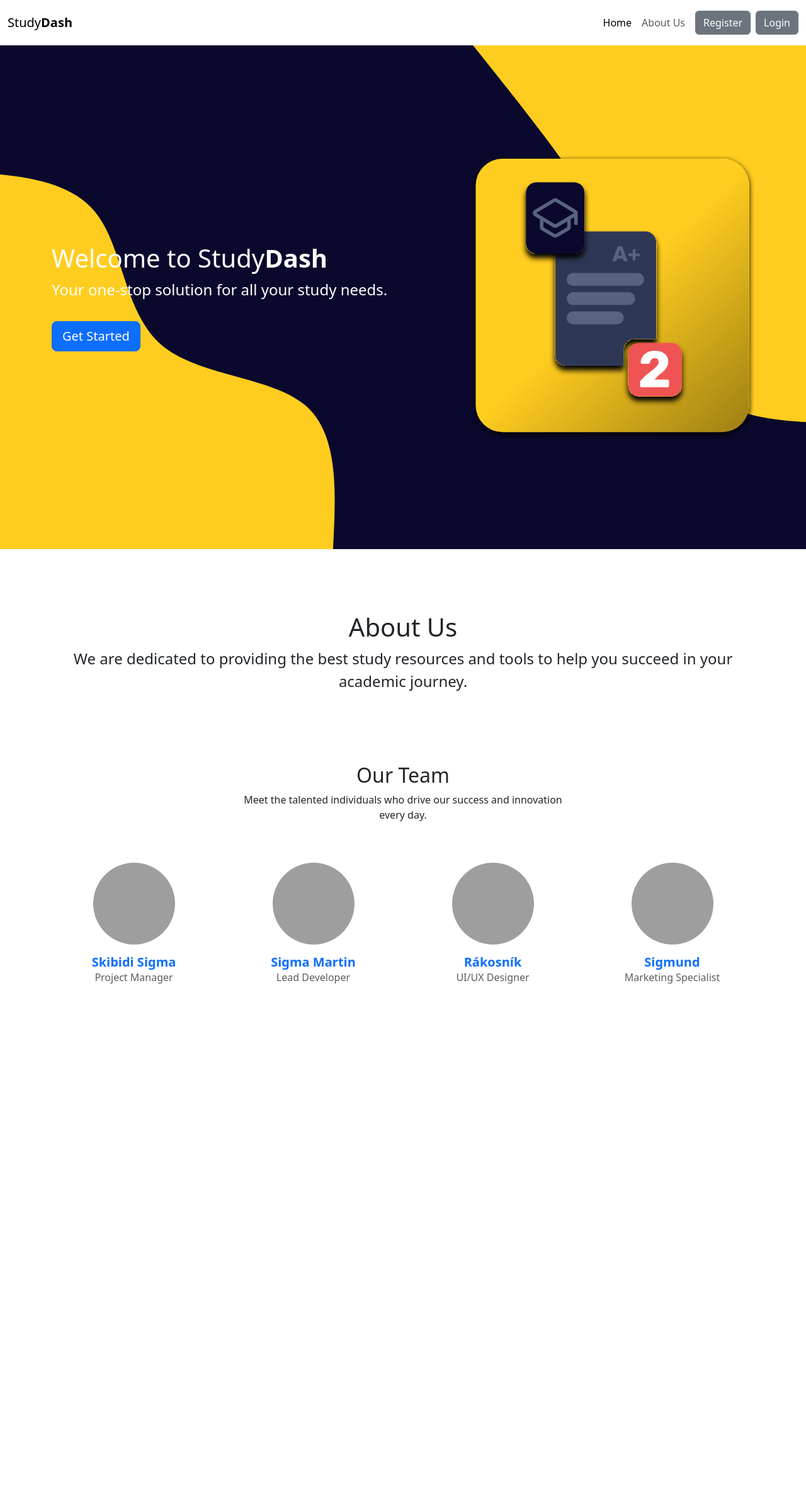
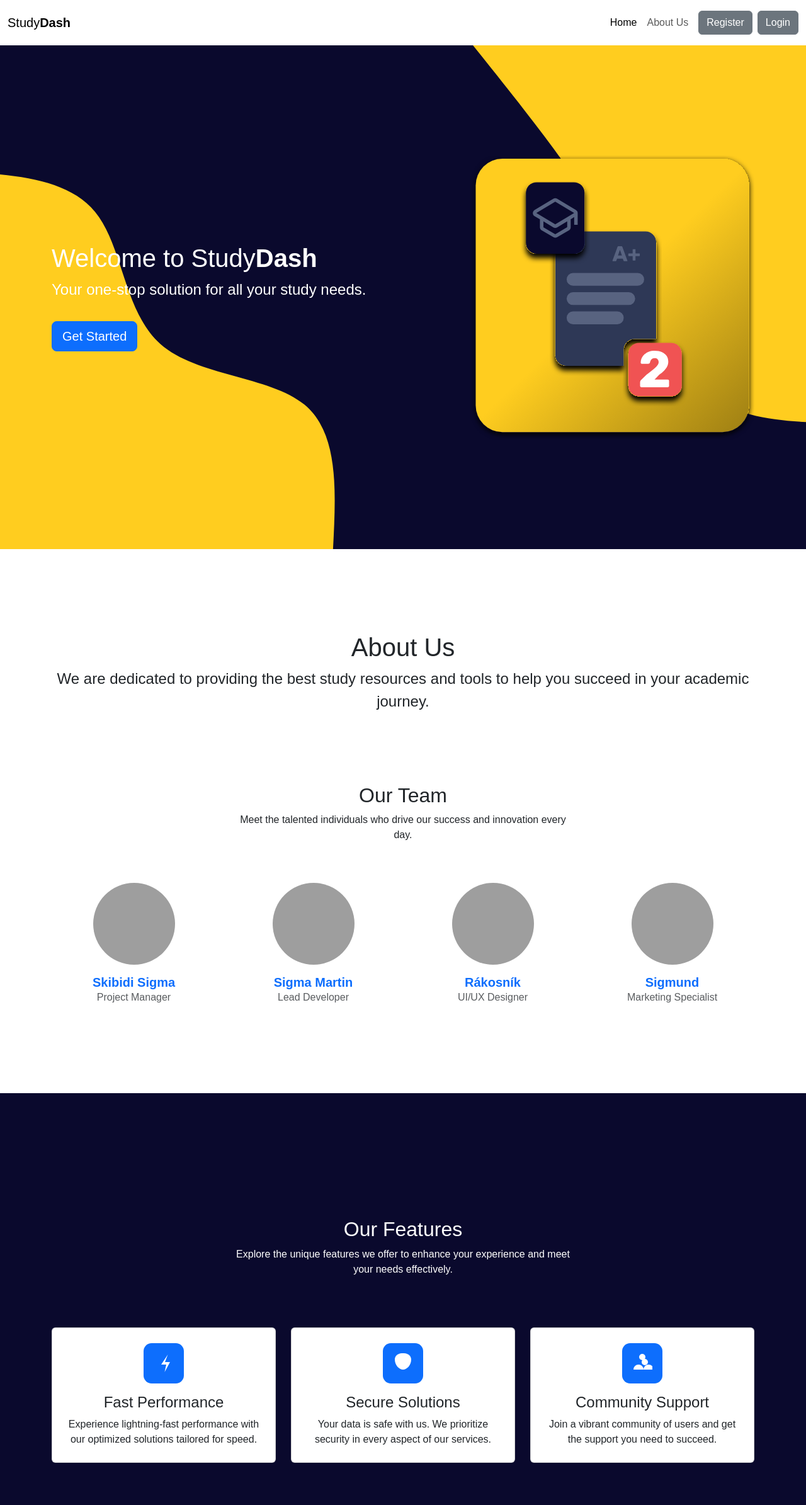
Before and after one commit to wMartyyS/bootstrap-homework, a website: page index.html in a window 1280 px wide. Shown: the whole page at 63% size. Before the commit the page ends 1672 px from the top, so only its background shows below. Drawn offline with nearby package versions, Linux system fonts and the light colour scheme; grey boxes are pictures that could not be loaded.

Commit message:
Sigma goon

```diff
--- a/index.html
+++ b/index.html
@@ -8,16 +8,23 @@
 </head>
 <body>
 
-<header>
+<header class="sticky-top">
     <nav class="navbar navbar-expand-md bg-body py-3">
-        <div class="container-fluid"><a class="navbar-brand d-flex align-items-center" href="#">
-                    <span>Study<b>Dash</b></span></a><button data-bs-toggle="collapse" class="navbar-toggler" data-bs-target="#navcol-2"><span class="visually-hidden">Toggle navigation</span><span class="navbar-toggler-icon"></span></button>
+    <div class="container-fluid">
+        <a class="navbar-brand d-flex align-items-center" href="#">
+            <span>Study<b>Dash</b></span>
+        </a>
+        <button data-bs-toggle="collapse" class="navbar-toggler" data-bs-target="#navcol-2">
+            <span class="visually-hidden">Toggle navigation</span>
+            <span class="navbar-toggler-icon"></span>
+        </button>
         <div class="collapse navbar-collapse" id="navcol-2">
             <ul class="navbar-nav ms-auto">
                 <li class="nav-item"><a class="nav-link active" href="#">Home</a></li>
-                    <li class="nav-item"><a class="nav-link" href="#">About Us</a></li>
-                </ul><a class="btn btn-secondary ms-md-2" role="button" href="#">Register</a>
-                </ul><a class="btn btn-secondary ms-md-2" role="button" href="#">Login</a>
+                <li class="nav-item"><a class="nav-link" href="#about">About Us</a></li>
+            </ul>
+            <a class="btn btn-secondary ms-md-2" role="button" href="./register.html">Register</a>
+            <a class="btn btn-secondary ms-md-2" role="button" href="./login.html">Login</a>
         </div>
     </div>
 </nav>
@@ -30,7 +37,7 @@
                 <div class="col-md-7 d-flex flex-column align-items-center align-items-md-start mb-1 mb-md-0">
                     <h1 class="fs-1 fs-md-1 text-white">Welcome to Study<b>Dash</b></h1>
                     <p class="fs-4 fs-md-4 text-white">Your one-stop solution for all your study needs.</p>
-                    <a class="btn btn-primary btn-lg mt-3" href="#">Get Started</a>
+                    <a class="btn btn-primary btn-lg mt-3" href="#about">Get Started</a>
                 </div>
                 <div class="col-md-5 mb-2 mb-md-0 d-flex justify-content-center">
                     <img src="./imgs/logo.svg" alt="Hero Image" class="img-fluid h-auto">
@@ -39,7 +46,7 @@
         </div>
     </section>
 
-    <section class="about py-5">
+    <section class="about py-5" id="about">
         <div class="container mt-5 mb-5 text-center">
             <div class="row">
                 <div>
@@ -99,10 +106,64 @@
         </div>
     </div>
 </div>
+    </section>
 
+<section class="features py-5">
+    <div class="container py-4 py-xl-5">
+        <div class="row mb-5">
+            <div class="text-white col-md-8 col-xl-6 text-center mx-auto">
+                <h2>Our Features</h2>
+                <p class="w-lg-50">Explore the unique features we offer to enhance your experience and meet your needs effectively.</p>
+            </div>
+        </div>
+        <div class="row gy-4 row-cols-1 row-cols-md-2 row-cols-xl-3">
+            <div class="col">
+                <div class="card">
+                    <div class="card-body p-4">
+                        <div class="bs-icon-md bs-icon-rounded bs-icon-primary d-flex justify-content-center align-items-center d-inline-block mb-3 bs-icon">
+                            <svg class="bi bi-lightning" xmlns="http://www.w3.org/2000/svg" width="1em" height="1em" fill="currentColor" viewBox="0 0 16 16">
+                                <path d="M11.3 1L6 9h4l-1.3 6L13 7H9l2.3-6z"/>
+                            </svg>
+                        </div>
+                        <h4 class="card-title">Fast Performance</h4>
+                        <p class="card-text">Experience lightning-fast performance with our optimized solutions tailored for speed.</p>
+                    </div>
+                </div>
+            </div>
+            <div class="col">
+                <div class="card">
+                    <div class="card-body p-4">
+                        <div class="bs-icon-md bs-icon-rounded bs-icon-primary d-flex justify-content-center align-items-center d-inline-block mb-3 bs-icon">
+                            <svg class="bi bi-shield-check" xmlns="http://www.w3.org/2000/svg" width="1em" height="1em" fill="currentColor" viewBox="0 0 16 16">
+                                <path d="M5.5 8.5l2 2 4-4"/>
+                                <path d="M8 0c-.69 0-1.37.06-2.03.17C3.5.58 1.5 2.5 1.5 5c0 4.5 3.5 8 6.5 8s6.5-3.5 6.5-8c0-2.5-2-4.42-4.47-4.83A7.97 7.97 0 0 0 8 0z"/>
+                            </svg>
+                        </div>
+                        <h4 class="card-title">Secure Solutions</h4>
+                        <p class="card-text">Your data is safe with us. We prioritize security in every aspect of our services.</p>
+                    </div>
+                </div>
+            </div>
+            <div class="col">
+                <div class="card">
+                    <div class="card-body p-4">
+                        <div class="bs-icon-md bs-icon-rounded bs-icon-primary d-flex justify-content-center align-items-center d-inline-block mb-3 bs-icon">
+                            <svg class="bi bi-people" xmlns="http://www.w3.org/2000/svg" width="1em" height="1em" fill="currentColor" viewBox="0 0 16 16">
+                                <path d="M5.5 3a2.5 2.5 0 1 1 5 0 2.5 2.5 0 0 1-5 0zM1 13a4 4 0 1 1 8 0H1zm6.5-6a2.5 2.5 0 1 1 5 0 2.5 2.5 0 0 1-5 0zM9 13a4 4 0 1 1 8 0H9z"/>
+                            </svg>
+                        </div>
+                        <h4 class="card-title">Community Support</h4>
+                        <p class="card-text">Join a vibrant community of users and get the support you need to succeed.</p>
+                    </div>
+                </div>
+            </div>
+        </div>
+    </div>
 </section>
 </main>
 
-<script src="./node_modules/bootstrap/dist/js/bootstrap.bundle.min.js" integrity="sha384-k6d4wzSIapyDyv1kpU366/PK5hCdSbCRGRCMv+eplOQJWyd1fbcAu9OCUj5zNLiq" crossorigin="anonymous"></script>
+<script src="node_modules/bootstrap/dist/js/bootstrap.bundle.min.js"></script>
+<script src="https://cdn.jsdelivr.net/npm/@popperjs/core@2.11.6/dist/umd/popper.min.js"></script>
+
 </body>
 </html>
--- a/styles/style.scss
+++ b/styles/style.scss
@@ -1,5 +1,40 @@
+$primary-color: #0D6EFD;
+$darker-bg: #0A092D;
+
+* {
+  scroll-behavior: smooth;
+  scrollbar-width: none;
+  -ms-overflow-style: none;
+  font-family: Poppins, sans-serif;
+}
+
+*::-webkit-scrollbar {
+  display: none;
+}
+
+body {
+}
+
+.bs-icon {
+  font-size: 2rem;
+  background-color: $primary-color;
+  color: #fff;
+  border-radius: 20%;
+  padding: 1rem;
+  width: 4rem;
+  height: 4rem;
+  display: flex;
+  justify-content: center;
+  align-items: center;
+  margin: 0 auto;
+}
+
+.card-body {
+  text-align: center;
+}
+
 .hero {
-  background-image: url('/imgs/background.svg');
+  background-image: url('../imgs/background.svg');
   background-size: cover;
   background-position: center;
   height: 100vh;
@@ -18,19 +53,75 @@
   min-height: 100vh;
 }
 
+.features {
+  display: flex;
+  justify-content: center;
+  align-items: center;
+  flex-direction: column;
+  min-height: 100vh;
+  background-color: $darker-bg;
+}
+
+.login {
+ @extend .features;
+}
+
+
+.register {
+ @extend .features;
+}
+
+.register .card {
+  box-shadow: 0 8px 16px rgba(0, 0, 0, 0.2) !important;
+  margin: 2rem 0;
+}
+
+.register .card-body {
+  margin: 1.5rem;
+}
+
+.register form .mb-3 {
+  margin-bottom: 1.5rem !important;
+}
+
+.register .d-grid {
+  margin-top: 2rem;
+}
+
+.btn-primary {
+transition: transform 15s ease-in-out;
+  transform-origin: left;
+}
+
 .btn-primary:hover {
-  font-size: 1rem;
+  transform: scale(1.1);
   border: none;
   border-radius: 0.25rem;
   cursor: pointer;
-  transition: transform 0.3s ease;
-  transform: scale(1.1);
 }
 
-@media (max-width: 767px) {
-  .img-fluid {
-    max-width: 60% !important;
-    height: auto;
+
+
+
+  .btn-primary {
+    transform-origin: center !important;
+  }
+
+    .about {
+    margin: 2rem 1rem;
+  }
+
+  .features .card {
+    margin: 1rem 0;
+  }
+
+
+@media (max-width: 468px) {
+  .row-cols-2,
+  .row-cols-md-4 {
+    display: grid !important;
+    grid-template-columns: 1fr !important;
+    justify-items: center;
   }
 }
 
```
Also changed, not shown: login.html (added, +53 -0 lines), register.html (added, +61 -0 lines), styles/style.css, 1 other file. Lines whose indentation alone changed are shown as unchanged.
